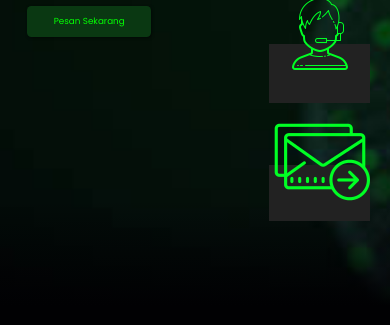
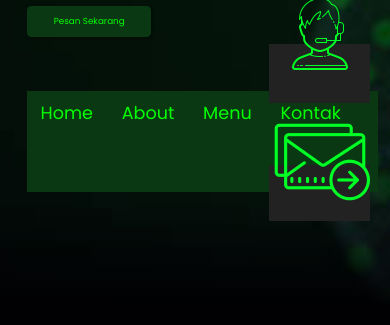
Before and after one commit to Mr-Yusuf-I-M/company-profile-ku, a plain HTML site: page index.html in a window 390 px wide. Shown: the part 518-843 px from the top of the page. Drawn offline with nearby package versions, Linux system fonts and the light colour scheme.

Commit message:
menurunkan navbar

```diff
--- a/css/style.css
+++ b/css/style.css
@@ -419,7 +419,7 @@ footer .credit a {
   .navbar .navbar-nav {
     position: absolute;
     bottom: 100%;
-    bottom: -1000%;
+    bottom: -1250%;
     margin-left: 0;
     margin-right: 0;
     background-color: var(--hijau-tua);
@@ -484,22 +484,4 @@ footer .credit a {
   html {
     font-size: 55%;
   }
-
-  #hamburger-menu {
-    display: inline-block;
-  }
-
-  .navbar .navbar-nav {
-    position: absolute;
-    bottom: 100%;
-    bottom: -1700%;
-    margin-left: 0;
-    margin-right: 0;
-    background-color: var(--hijau-tua);
-    width: 90%;
-    height: 12vh;
-    transition: 0.3ms;
-    z-index: 99999999;
-    justify-content: center;
-  }
 }
```
